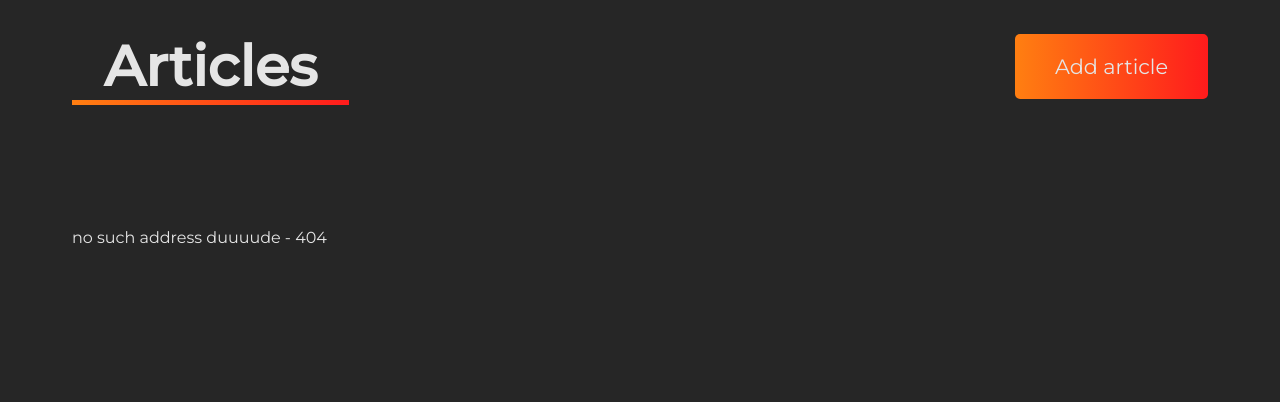
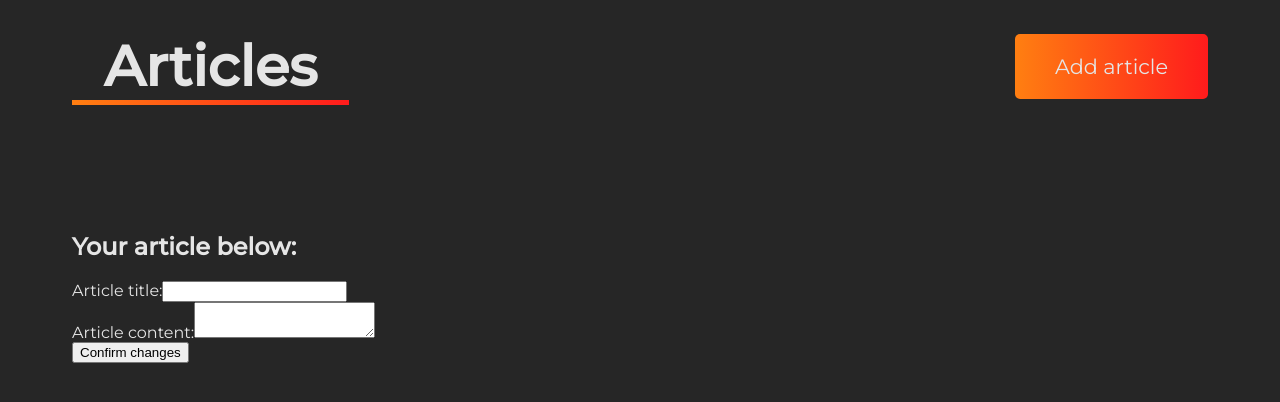
Before and after one commit to Samolote/react-blog, a React (Create React App) app: page /edit/1 in a window 1280 px wide. Before the commit this address had no page. Shown: the top 402 px of the page. Built offline with nearby package versions, Linux system fonts and the light colour scheme; no server answers.

Commit message:
Add a way to update articles

```diff
--- a/src/App/BlogPost/index.tsx
+++ b/src/App/BlogPost/index.tsx
@@ -1,13 +1,11 @@
 import React, { useEffect, useState } from 'react';
-import { useParams, useHistory } from 'react-router-dom';
+import { Link, useParams, useHistory } from 'react-router-dom';
 import CommentSection from '../CommentSection';
 
 interface BlogPostData {
 	id: number;
 	title: string;
 	content: string;
-	likes?: number;
-	dislikes?: number;
 }
 
 const BlogPost: React.FC = () => {
@@ -20,10 +18,6 @@ const BlogPost: React.FC = () => {
 			.then((res) => res.json())
 			.then((data) => setBlogPostData(data));
 	}, [id]);
-
-	const handleEditClick = (e: React.MouseEvent) => {
-		alert(e.currentTarget.textContent);
-	};
 
 	const handleDeleteClick = (e: React.MouseEvent) => {
 		fetch(`http://localhost:3001/blog-posts/${id}`, { method: 'DELETE' }).then(() =>
@@ -39,7 +33,7 @@ const BlogPost: React.FC = () => {
 						<h2>{blogPostData.title}</h2>
 						<p>{blogPostData.content}</p>
 						<div className="button-wrapper">
-							<button onClick={handleEditClick}>Edit</button>
+							<Link to={`/edit/${id}`}>Edit</Link>
 							<button onClick={handleDeleteClick}>Delete</button>
 						</div>
 					</article>
--- /dev/null
+++ b/src/App/EditBlogPostForm/index.tsx
@@ -0,0 +1,72 @@
+import React, { useEffect, useState } from 'react';
+import { useHistory, useParams } from 'react-router-dom';
+
+interface BlogPost {
+	id: number;
+	title: string;
+	content: string;
+}
+
+const EditBlogPostForm: React.FC = () => {
+	const { id } = useParams<{ id: string }>();
+	const [title, setTitle] = useState<string>('');
+	const [content, setContent] = useState<string>('');
+	const history = useHistory();
+
+	useEffect(() => {
+		fetch(`http://localhost:3001/blog-posts/${id}`)
+			.then((res) => res.json())
+			.then(({ title, content }) => {
+				setTitle(title);
+				setContent(content);
+			});
+	}, [id]);
+
+	const handleTitleChange = (e: React.ChangeEvent<HTMLInputElement>) => setTitle(e.target.value);
+
+	const handleContentChange = (e: React.ChangeEvent<HTMLTextAreaElement>) =>
+		setContent(e.target.value);
+
+	const handleSubmit = (e: React.FormEvent<HTMLFormElement>) => {
+		e.preventDefault();
+		const blog = { title, content };
+
+		fetch(`http://localhost:3001/blog-posts/${id}`, {
+			method: 'PUT',
+			headers: { 'Content-Type': 'application/json' },
+			body: JSON.stringify(blog),
+		}).then(() => history.push(`/blog-post/${id}`));
+	};
+
+	return (
+		<div>
+			<h2>Your article below:</h2>
+			<form onSubmit={handleSubmit}>
+				<div className="field">
+					<label htmlFor="article-title">Article title:</label>
+					<input
+						id="article-title"
+						type="text"
+						value={title}
+						onChange={handleTitleChange}
+						required
+					/>
+				</div>
+				<div className="field">
+					<label htmlFor="article-content">Article content:</label>
+					<textarea
+						id="article-content"
+						value={content}
+						onChange={handleContentChange}
+						required
+					></textarea>
+				</div>
+				<div className="button-wrapper">
+					<input type="submit" value="Confirm changes" />
+				</div>
+			</form>
+		</div>
+	);
+};
+
+export default EditBlogPostForm;
--- a/src/App/index.tsx
+++ b/src/App/index.tsx
@@ -7,6 +7,7 @@ import Header from './Header/index';
 import BlogGrid from './BlogGrid';
 import BlogPost from './BlogPost';
 import NewBlogPostForm from './NewBlogPostForm';
+import EditBlogPostForm from './EditBlogPostForm';
 
 const App: React.FC = () => {
 	return (
@@ -20,6 +21,9 @@ const App: React.FC = () => {
 						</Route>
 						<Route path="/new">
 							<NewBlogPostForm />
+						</Route>
+						<Route path="/edit/:id">
+							<EditBlogPostForm />
 						</Route>
 						<Route path="/blog-post/:id">
 							<BlogPost />
```
